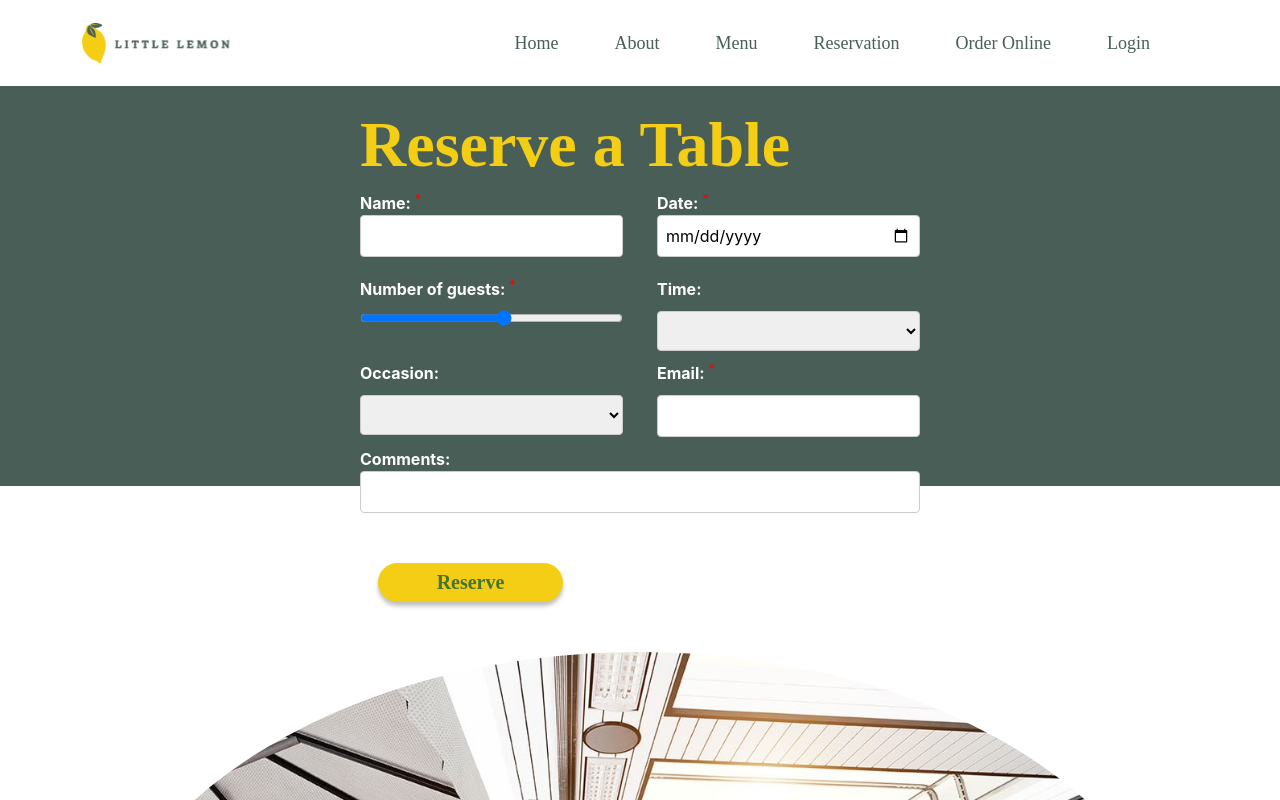
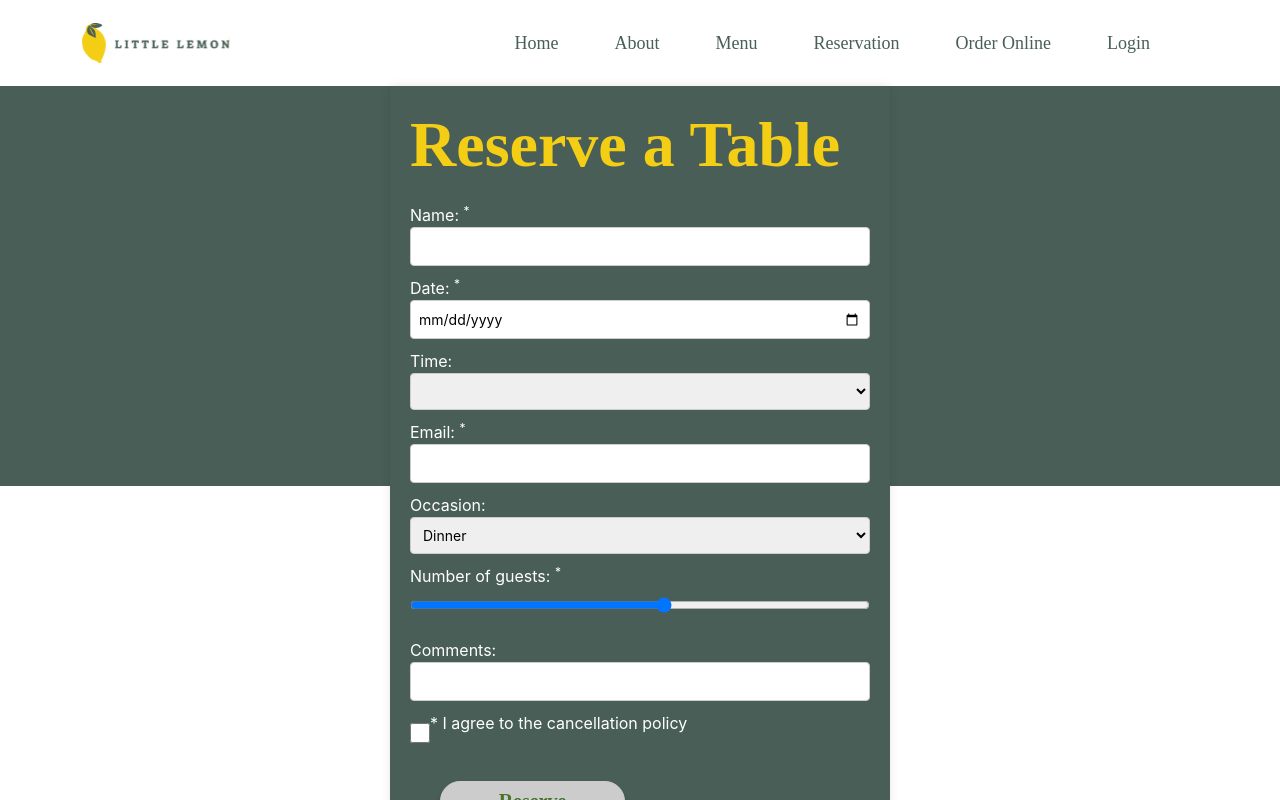
Before and after one commit to royMatar/little-lemon, a React (Create React App) app: page /booking in a window 1280 px wide. Shown: the top 800 px of the page. Built offline with nearby package versions, Linux system fonts and the light colour scheme.

Commit message:
Form inputs, css and validation updated

```diff
--- a/src/components/Form/Form.css
+++ b/src/components/Form/Form.css
@@ -1,57 +1,92 @@
-/* Form.css */
-
+/* Styles for the form container */
 #form {
-    max-width: 600px;
+  max-width: 500px;
   margin: 0 auto;
   padding: 20px;
+  background-color: #495E57;
+  border-radius: 5px;
+  box-shadow: 0 0 10px rgba(0, 0, 0, 0.1);
 }
 
-  form label {
+/* Styles for form fields */
+label {
   display: block;
-    margin-bottom: 10px;
-    font-weight: bold;
-  }
-
-  form input[type="text"],
-  form input[type="date"],
-  form input[type="email"],
-  form input[type="range"],
-  form select,
-  form textarea {
-    width: 100%;
-    padding: 8px;
-    font-size: 16px;
-    border: 1px solid #ccc;
-    border-radius: 4px;
-    box-sizing: border-box;
   margin-bottom: 10px;
 }
 
-  form textarea {
-    height: 100px;
+input,
+select {
+  width: 100%;
+  padding: 8px;
+  border: 1px solid #ccc;
+  border-radius: 4px;
+  font-size: 14px;
 }
 
-  form input[type="submit"] {
+input[type="submit"] {
   background-color: #4caf50;
-    color: #fff;
-    padding: 10px 16px;
-    font-size: 16px;
-    border: none;
-    border-radius: 4px;
+  color: white;
   cursor: pointer;
 }
 
-  form input[type="submit"]:disabled {
+input[type="submit"]:hover {
+  background-color: #45a049;
+}
+
+/* Styles for error messages */
+.error {
+  color: red;
+  font-size: 12px;
+  margin-top: 5px;
+}
+
+/* Styles for the title */
+#herotitle {
+  text-align: center;
+  margin-bottom: 20px;
+}
+
+/* Styles for the number of guests range input */
+input[type="range"] {
+  width: 100%;
+}
+
+/* Styles for the agreement checkbox */
+#agree {
+  display: flex;
+  align-items: center;
+  margin-top: 10px;
+  font-size: 14px;
+}
+
+/* Styles for the reserve button */
+#rsrvbtn {
+  margin: 30px;
+  padding:5px;
+  background: #F4CE14;
+  border-radius: 20px;
+  width: 185px;
+  font-family: 'Markazi Text';
+  font-style: normal;
+  font-weight: 700;
+  font-size: 20px;
+  line-height: 29px;
+  align-items: center;
+  text-align: center;
+  color: #48742C;
+  box-shadow: 0px 4px 4px rgba(0, 0, 0, 0.25);
+  text-decoration: none;
+}
+
+#rsrvbtn:disabled {
   background-color: #ccc;
   cursor: not-allowed;
 }
 
-  form sup {
-    color: red;
-  }
-  /* Bootstrap grid styles */
+/* Styles for the form rows */
 .row {
   display: flex;
+  margin-bottom: 10px;
 }
 
 .col {
@@ -59,6 +94,22 @@
   margin-right: 10px;
 }
 
-  .col:last-child {
+.checkbox-container{
+  display: inline-flex
+}
+
+#agree{
+  width: 20px;
+}
+
+/* Media query for responsive layout */
+@media (max-width: 600px) {
+  .row {
+    flex-direction: column;
+  }
+
+  .col {
     margin-right: 0;
+    margin-bottom: 10px;
   }
+}
--- a/src/components/Form/Form.jsx
+++ b/src/components/Form/Form.jsx
@@ -1,7 +1,5 @@
 import React, { useState, useEffect } from "react";
 import "./Form.css";
-import Row from "react-bootstrap/Row";
-import Col from "react-bootstrap/Col";
 
 function Form() {
   const [name, setName] = useState("");
@@ -12,6 +10,8 @@ function Form() {
   const [comment, setComment] = useState("");
   const [email, setEmail] = useState("");
   const [fetchedTimes, setFetchedTimes] = useState([]);
+  const [formErrors, setFormErrors] = useState({});
+  const [agreeChecked, setAgreeChecked] = useState(false);
 
   const clearForm = () => {
     setName("");
@@ -21,6 +21,9 @@ function Form() {
     setOccasion("");
     setEmail("");
     setTime("");
+    setFetchedTimes([]);
+    setFormErrors({});
+    setAgreeChecked(false);
   };
 
   const handleDateChange = (e) => {
@@ -35,13 +38,56 @@ function Form() {
   }, [date]);
 
   const getIsFormValid = () => {
-    return name && email && date;
+    return name && email && date && agreeChecked;
+  };
+
+  const validateForm = () => {
+    const errors = {};
+
+    if (!name) {
+      errors.name = "Please enter your name.";
+    } else if (name.length < 2 || name.length > 15) {
+      errors.name = "Name must be between 2 and 15 characters.";
+    }
+
+    if (!email) {
+      errors.email = "Please enter your email address.";
+    } else if (!isValidEmail(email)) {
+      errors.email = "Please enter a valid email address.";
+    }
+
+    if (!date) {
+      errors.date = "Please select a date.";
+    }
+
+    if (!guests) {
+      errors.guests = "Please select the number of guests.";
+    }
+
+    if (!agreeChecked) {
+      errors.agree = "Please agree to the cancellation policy.";
+    }
+
+    setFormErrors(errors);
+
+    return Object.keys(errors).length === 0;
+  };
+
+  const isValidEmail = (email) => {
+    // Simple email validation regex
+    const emailRegex = /^[^\s@]+@[^\s@]+\.[^\s@]+$/;
+    return emailRegex.test(email);
   };
 
   const formData = { name, email, date, time, occasion, comment, guests };
 
   const handleSubmit = (e) => {
     e.preventDefault();
+
+    if (!validateForm()) {
+      return;
+    }
+
     clearForm();
     console.log(formData);
     alert("Thanks " + name + ", your table is reserved");
@@ -79,11 +125,14 @@ function Form() {
     return true;
   };
 
+  const handleAgreeChange = (e) => {
+    setAgreeChecked(e.target.checked);
+  };
+
   return (
     <form onSubmit={handleSubmit} id="form">
       <h1 id="herotitle">Reserve a Table</h1>
-      <Row>
-        <Col>
+      <div>
         <label htmlFor="name">
           Name: <sup>*</sup>
           <input
@@ -91,10 +140,14 @@ function Form() {
             value={name}
             id="name"
             onChange={(e) => setName(e.target.value)}
+            required
+            minLength="2"
+            maxLength="15"
           />
+          {formErrors.name && <div className="error">{formErrors.name}</div>}
         </label>
-        </Col>
-        <Col>
+      </div>
+      <div>
         <label htmlFor="res-date">
           Date: <sup>*</sup>
           <input
@@ -102,12 +155,55 @@ function Form() {
             id="res-date"
             value={date}
             onChange={handleDateChange}
+            min={new Date().toISOString().split("T")[0]}
+            required
           />
+          {formErrors.date && <div className="error">{formErrors.date}</div>}
         </label>
-        </Col>
-      </Row>
-      <Row>
-        <Col>
+      </div>
+
+      <div>
+        <label htmlFor="res-time">
+          Time:
+          <select id="res-time" onChange={(e) => setTime(e.target.value)}>
+            {fetchedTimes.map((time) => (
+              <option key={time} required>
+                {time}
+              </option>
+            ))}
+          </select>
+        </label>
+      </div>
+      <div>
+        <label htmlFor="email">
+          Email: <sup>*</sup>
+          <input
+            type="email"
+            id="email"
+            value={email}
+            onChange={(e) => setEmail(e.target.value)}
+            required
+          />
+          {formErrors.email && <div className="error">{formErrors.email}</div>}
+        </label>
+      </div>
+      <div>
+        <label htmlFor="occasion">
+          Occasion:
+          <select
+            id="occasion"
+            value={occasion}
+            onChange={(e) => setOccasion(e.target.value)}
+          >
+            <option>Dinner</option>
+            <option>Birthday</option>
+            <option>Anniversary</option>
+            <option>Other</option>
+          </select>
+        </label>
+      </div>
+
+      <div>
         <label htmlFor="guests">
           Number of guests: <sup>*</sup> <span>{guests}</span>
           <input
@@ -117,46 +213,14 @@ function Form() {
             max="10"
             value={guests}
             onChange={(e) => setGuests(e.target.value)}
+            required
           />
+          {formErrors.guests && (
+            <div className="error">{formErrors.guests}</div>
+          )}
         </label>
-        </Col>
-        <Col>
-          <label htmlFor="res-time">Time:</label>
-          <select id="res-time" onChange={(e) => setTime(e.target.value)}>
-            {fetchedTimes.map((time) => (
-              <option key={time}>{time}</option>
-            ))}
-          </select>
-        </Col>
-      </Row>
-      <Row>
-        <Col>
-          <label htmlFor="occasion">Occasion: </label>
-          <select
-            id="occasion"
-            value={occasion}
-            onChange={(e) => setOccasion(e.target.value)}
-          >
-            <option></option>
-            <option>Birthday</option>
-            <option>Anniversary</option>
-            <option>Other</option>
-          </select>
-        </Col>
-        <Col>
-          <label htmlFor="email">
-            Email: <sup>*</sup>
-          </label>
-          <input
-            type="email"
-            id="email"
-            value={email}
-            onChange={(e) => setEmail(e.target.value)}
-          />
-        </Col>
-      </Row>
-      <Row>
-        <Col>
+      </div>
+      <div>
         <label htmlFor="comment">
           Comments:
           <input
@@ -164,11 +228,24 @@ function Form() {
             value={comment}
             id="comment"
             onChange={(e) => setComment(e.target.value)}
+            maxLength="50"
           />
         </label>
-        </Col>
-      </Row>
-      <Row>
+      </div>
+      <div className="checkbox-container">
+        <input
+          type="checkbox"
+          id="agree"
+          name="agree"
+          checked={agreeChecked}
+          onChange={handleAgreeChange}
+        />
+        <label htmlFor="agree" className="checkbox-label">
+        * I agree to the cancellation policy
+        </label>
+      </div>
+      {formErrors.agree && <div className="error">{formErrors.agree}</div>}
+      <div>
         <input
           type="submit"
           value="Reserve"
@@ -176,7 +253,7 @@ function Form() {
           id="rsrvbtn"
           onClick={handleSubmit}
         />
-      </Row>
+      </div>
     </form>
   );
 }
```
Lines whose indentation alone changed are shown as unchanged.
